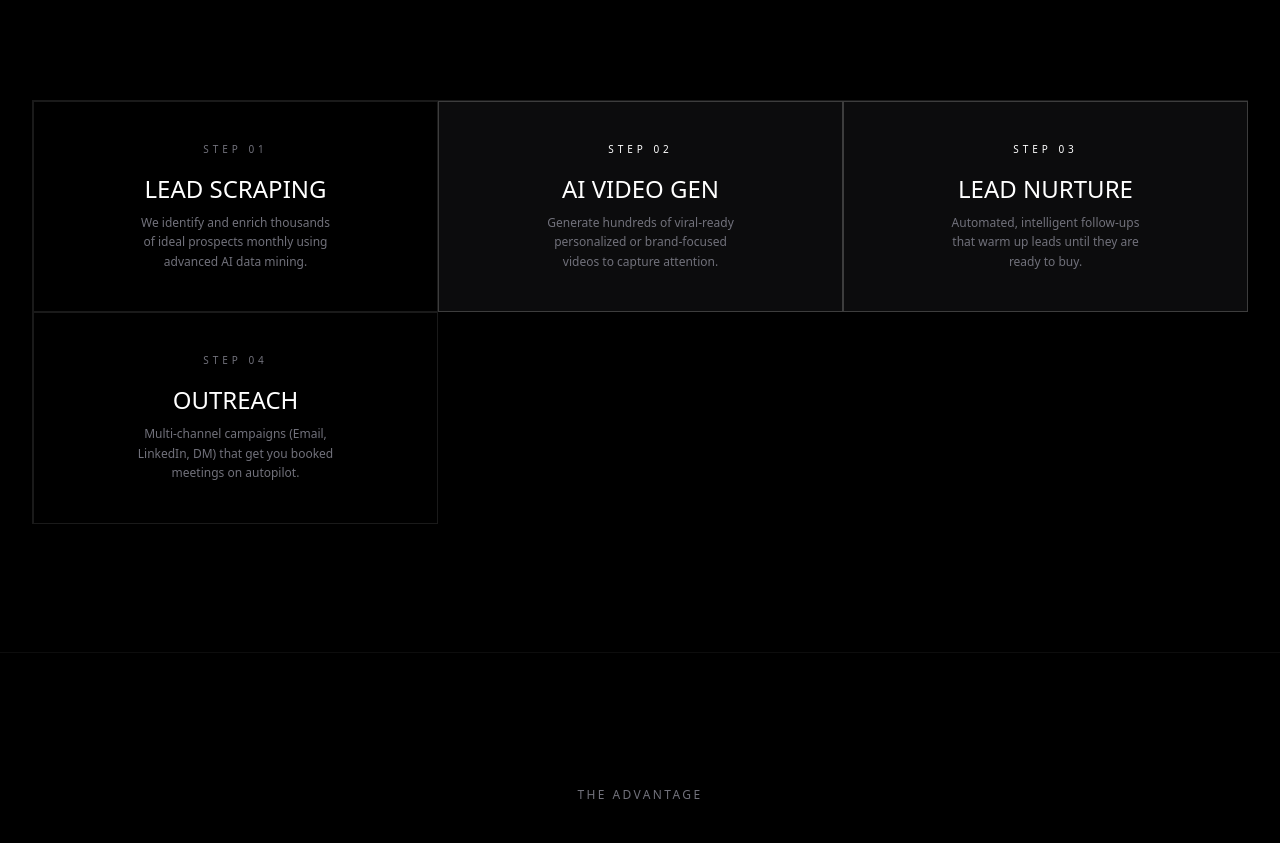
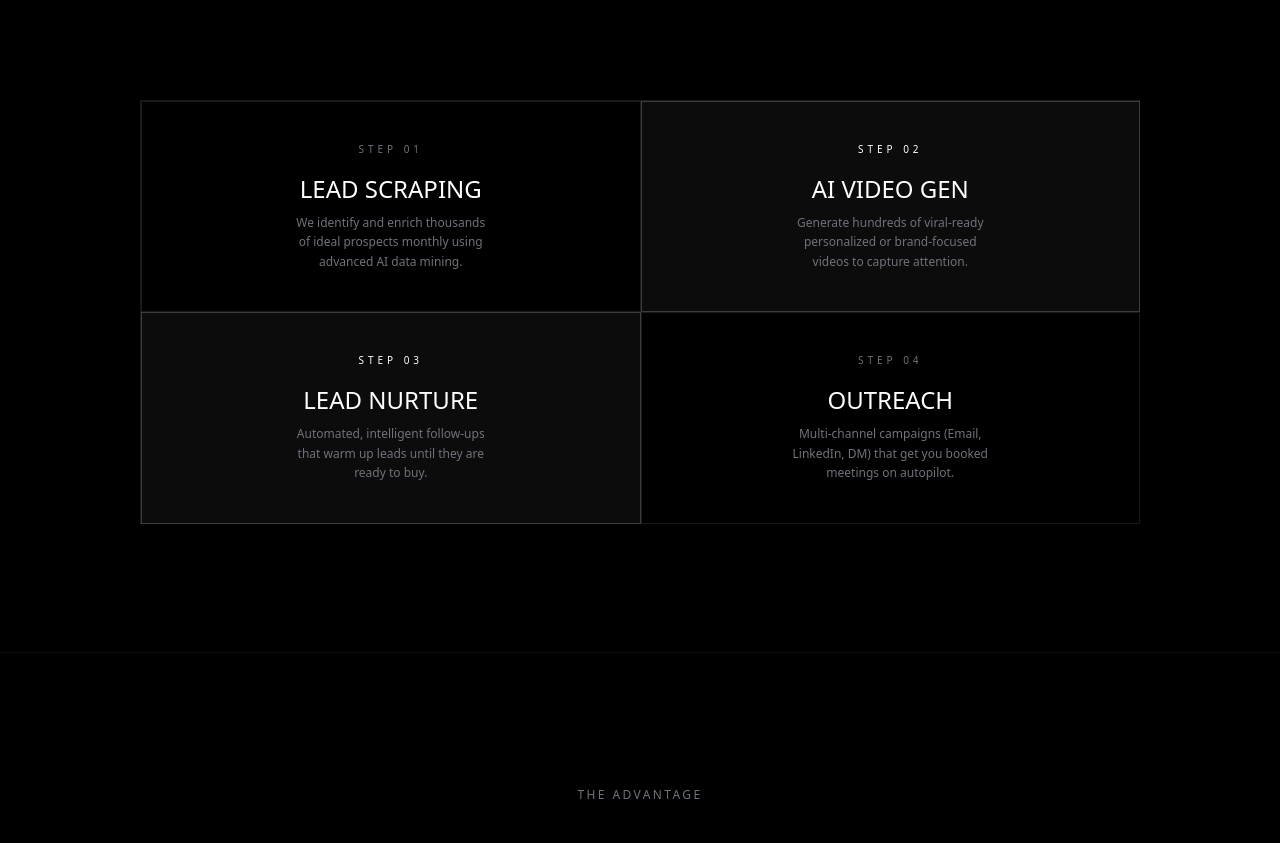
Before and after one commit to contact474/mynewstaff-landing, a Next.js app: page /scale in a window 1280 px wide. Shown: the part 2004-2847 px from the top of the page. Built offline with nearby package versions, Linux system fonts and the light colour scheme.

Commit message:
Fix Process section layout: enforce 2x2 grid

```diff
--- a/src/app/scale/page.tsx
+++ b/src/app/scale/page.tsx
@@ -64,12 +64,12 @@ export default function Scale() {
 
                 {/* Section 3: Process */}
                 <Section id="services" subtitle="Our Process" title={<>COMPLETE <br /> <span className="shimmer-text">DOMINATION.</span></>}>
-                    <Grid>
+                    <div className="grid grid-cols-1 md:grid-cols-2 max-w-[1000px] mx-auto border-t border-l border-white/10">
                         <Card label="Step 01" value="Lead Scraping" desc="We identify and enrich thousands of ideal prospects monthly using advanced AI data mining." />
                         <Card label="Step 02" value="AI Video Gen" desc="Generate hundreds of viral-ready personalized or brand-focused videos to capture attention." highlight />
                         <Card label="Step 03" value="Lead Nurture" desc="Automated, intelligent follow-ups that warm up leads until they are ready to buy." highlight />
                         <Card label="Step 04" value="Outreach" desc="Multi-channel campaigns (Email, LinkedIn, DM) that get you booked meetings on autopilot." />
-                    </Grid>
+                    </div>
                 </Section>
 
                 {/* Section 4: Advantage */}
```
